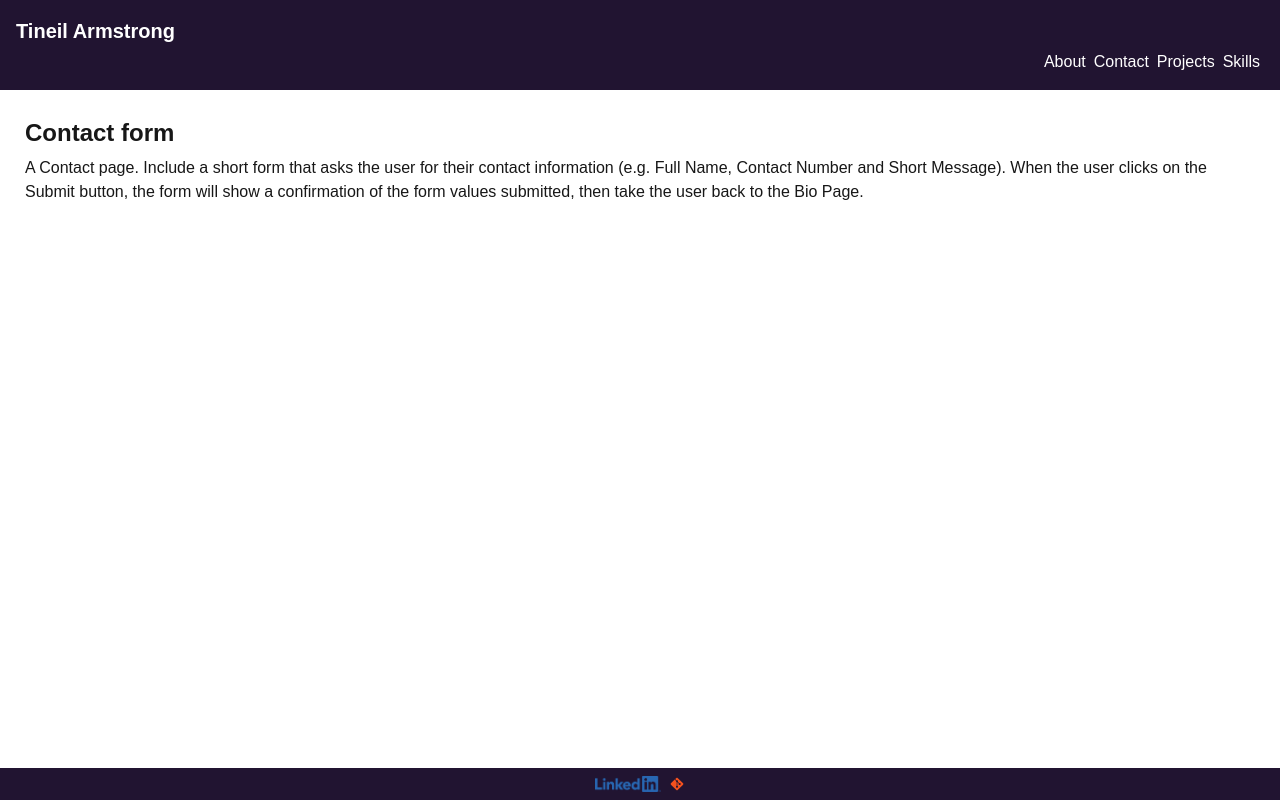
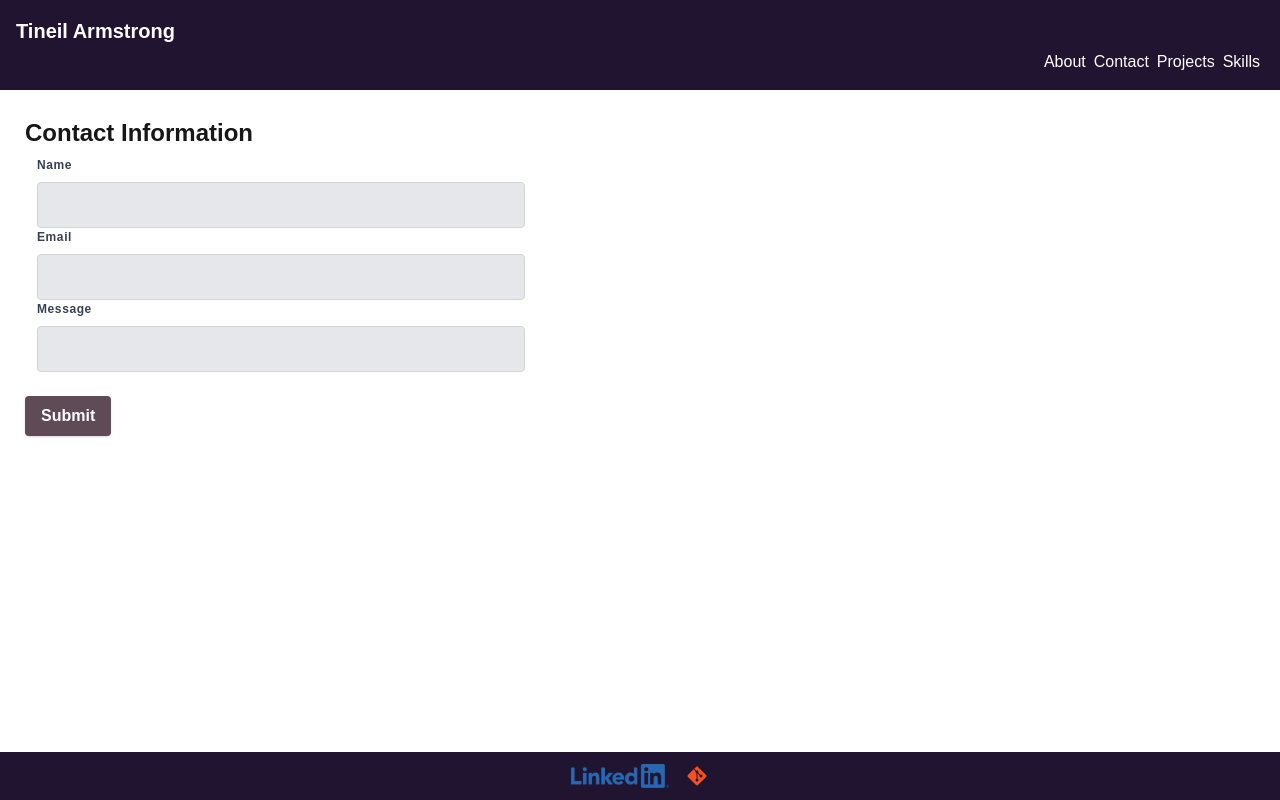
Before and after one commit to Tara-Fortis/portfolio-1, a Next.js app: page /contact in a window 1280 px wide. Built offline with nearby package versions, Linux system fonts and the light colour scheme.

Commit message:
Styled contact form

```diff
--- a/src/app/contact/page.tsx
+++ b/src/app/contact/page.tsx
@@ -1,12 +1,57 @@
+'use client';
+import { useState } from "react";
 import React from 'react';
 
-const ContactPage = () => {
+export default function Contact() {
+    const [name, setName] = useState<string>('');
+    const [email, setEmail] = useState<string>('');
+    const [message, setMessage] = useState<string>('');
+    const [confirmation, setConfirmation] = useState<string>('');
+
+    // watch input and update state var as input value changes for each input element
+    // name
+    const handleNameChange = (event: React.ChangeEvent<HTMLInputElement>) => {
+        setName(event.target.value);
+    }
+    // email
+    const handleEmailChange = (event: React.ChangeEvent<HTMLInputElement>) => {
+        setEmail(event.target.value);
+    }
+    // message
+    const handleMessageChange = (event: React.ChangeEvent<HTMLInputElement>) => {
+        setMessage(event.target.value);
+    }
+
+    // show confirmation when button clicked
+    const handleSubmit = () => {
+        setConfirmation(`Thank you ${name} for your submission. Your message: ${message}`);
+    }
     return (
         <main>
-            <h1>Contact form</h1>
-            <p>A Contact page. Include a short form that asks the user for their contact information (e.g. Full Name, Contact Number and Short Message). When the user clicks on the Submit button, the form will show a confirmation of the form values submitted, then take the user back to the Bio Page. </p>
+                <form action="#" method="post" className="w-full max-w-lg">
+                    <legend>
+                        <h1>Contact Information</h1>
+                    </legend>
+                    <fieldset>
+                        {/* Name field */}
+                        <label htmlFor="name" className="custom-label">
+                            Name
+                        </label>
+                        <input type="text" value={name} onChange={handleNameChange} id="name" className="custom-input" required />
+
+                        {/* Email field */}
+                        <label htmlFor="email" className="custom-label">
+                            Email
+                        </label>
+                        <input type="email" value={email} id="email" onChange={handleEmailChange} className="custom-input" />
+
+                        {/* Message field */}
+                        <label htmlFor="message" className="custom-label">Message</label>
+                        <input type="textarea" value={message} id="message" onChange={handleMessageChange} className="custom-input" required />
+                    </fieldset>
+                    <button onClick={handleSubmit}>Submit</button>
+                </form>
+                <p>{confirmation}</p>
         </main>
     );
-};
-
-export default ContactPage;
+}
--- a/src/app/globals.css
+++ b/src/app/globals.css
@@ -19,18 +19,23 @@
   }
 }
 
+/* Base Styles */
 body {
   background: var(--background);
   color: var(--foreground);
   font-family: Arial, Helvetica, sans-serif;
 }
 
-h1 {
-  font-weight: bold;
-  margin-bottom: 5px;
-  font-size: x-large;
+main {
+  padding: 25px;
 }
 
+.container {
+  display: flex;
+}
+
+/* Typography */
+h1,
 h2 {
   font-weight: bold;
   margin-bottom: 5px;
@@ -43,23 +48,13 @@ h3 {
   font-size: large;
 }
 
-main {
-  padding: 25px;
+.brand {
+  font-size: 1.25rem;
+  font-weight: 700;
+  margin-bottom: 0.25rem;
 }
 
-button {
-  background-color: #3b02f6;
-  color: #ffffff;
-  font-weight: 0.25rem;
-  border-radius: 0.25rem;
-  padding: 0.5rem 1rem 0;
-}
-
-button:hover {
-  background-color: #1e40af;
-  cursor: pointer;
-}
-
+/* Navigation */
 nav {
   background-color: #211431;
   color: #fff;
@@ -79,16 +74,8 @@ nav {
 .footbar>li {
   padding: 0 0.25rem;
 }
-.photo {
-  width: 200px;
-  height: auto;
-}
-.brand {
-  font-size: 1.25rem;
-  font-weight: 700;
-  margin-bottom: 0.25rem;
-}
 
+/* Footer */
 .footbar {
   background-color: #211431;
   color: #fff;
@@ -96,11 +83,77 @@ nav {
   justify-content: center;
   padding: 0.5rem;
   position: absolute;
-  bottom: 0px;
+  bottom: 0;
   width: 100%;
+}
+
+/* Media and logos*/
+.photo {
+  width: 200px;
+  height: auto;
 }
 
 .lnlogo {
   width: auto;
-  height: 1rem;
+  height: 2rem;
+  padding: 0.25rem;
 }
+
+/* Buttons */
+button {
+  background-color: #5e4b56;
+  color: #ffffff;
+  cursor: pointer;
+  font-weight: 700;
+  border-radius: 0.25rem;
+  padding: 0.5rem 1rem;
+  box-shadow: 0 1px 3px rgba(0, 0, 0, 0.1),
+    0 1px 2px rgba(0, 0, 0, 0.06);
+  outline: none;
+  transition: background-color 0.2s ease, box-shadow 0.2s ease;
+}
+
+button:hover {
+  background-color: #a690a4;
+  cursor: pointer;
+}
+
+button:focus {
+  box-shadow: 0 0 0 3px #a690a48d;
+}
+
+/* Form */
+.custom-label {
+  display: block;
+  letter-spacing: 0.05em;
+  color: #374151;
+  font-size: 0.75rem;
+  font-weight: 700;
+  margin-bottom: 0.5rem;
+}
+
+.custom-input {
+  appearance: none;
+  display: block;
+  width: 100%;
+  background-color: #e5e7eb;
+  color: #374151;
+  border: 1px solid #d3d3d3;
+  border-radius: 0.25rem;
+  padding: 0.75rem 1rem;
+  line-height: 1.25;
+  outline: none;
+}
+
+.custom-input:focus {
+  background-color: #ffffff;
+  border-color: #6b7280;
+  box-shadow: 0 0 0 3px rgba(107, 114, 128, 0.3);
+}
+
+fieldset {
+  width: 100%;
+  padding-left: 0.75rem;
+  padding-right: 0.75rem;
+  margin-bottom: 1.5rem;
+}
```
